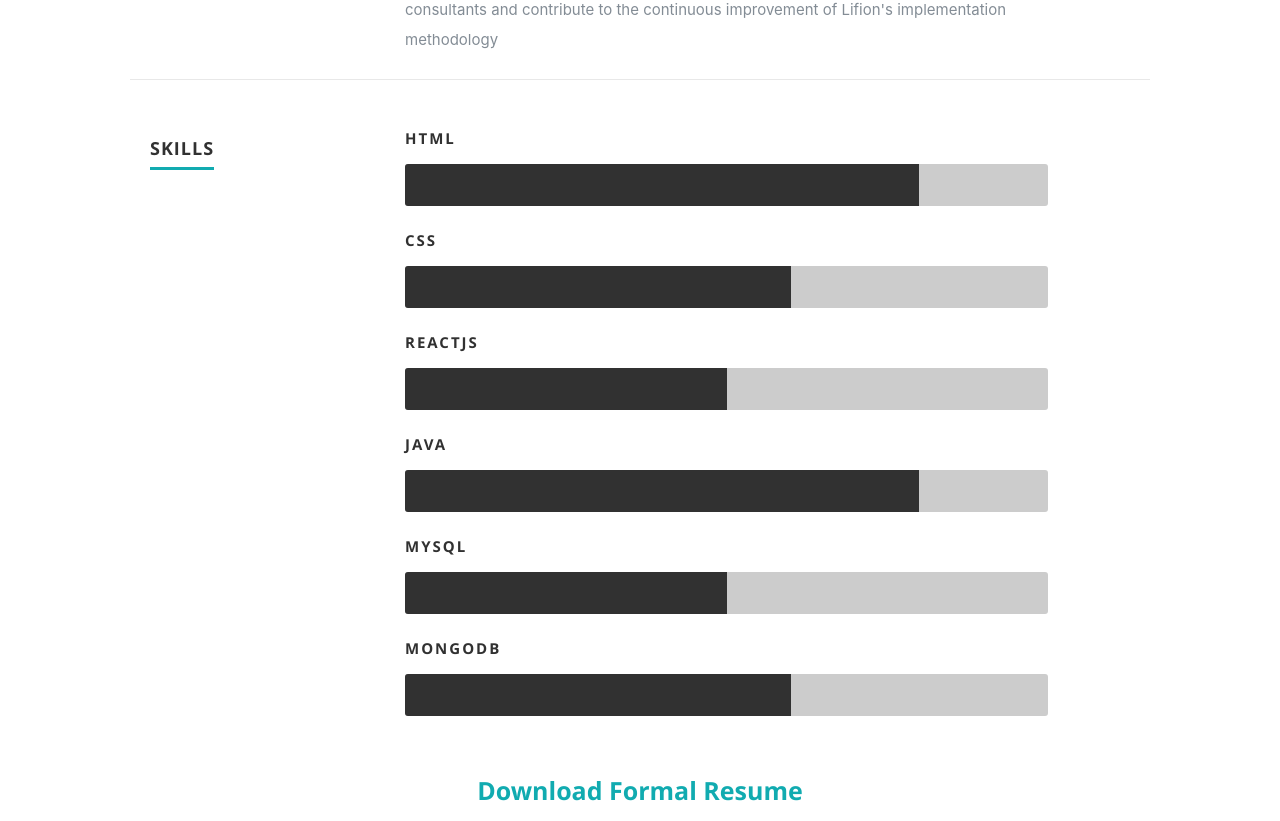
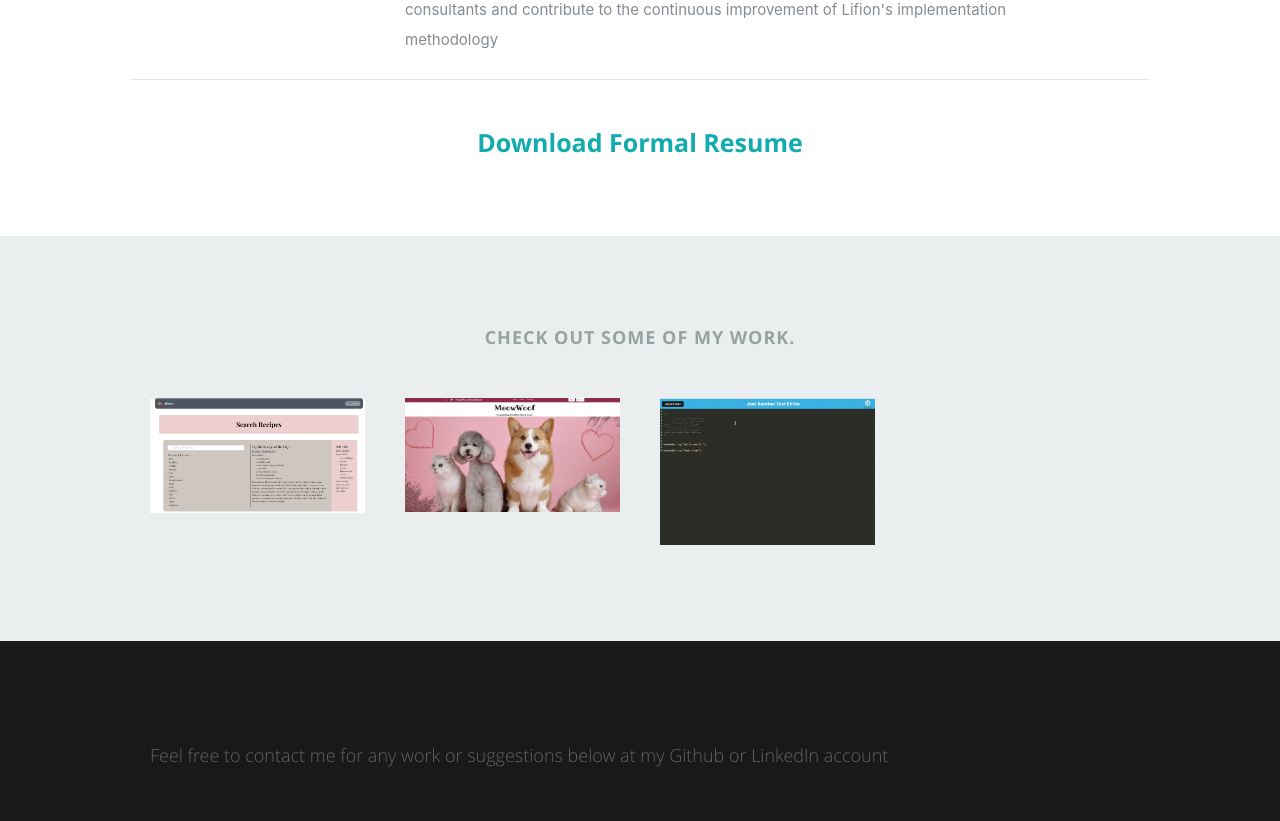
Before and after one commit to crhinesmith/crhinesmithPortfolio, a React (Create React App) app: page / in a window 1280 px wide. Shown: the part 1976-2797 px from the top of the page. Built offline with nearby package versions, Linux system fonts and the light colour scheme.

Commit message:
removed skills section

```diff
--- a/src/components/Resume.js
+++ b/src/components/Resume.js
@@ -67,36 +67,7 @@ export default class Resume extends Component {
         </div>
 
 
-        <div className="row skill">
 
-          <div className="three columns header-col">
-            <h1><span>Skills</span></h1>
-          </div>
-
-          <div className="nine columns main-col">
-
-
-            <div className="bars">
-
-              <ul className="skills">
-                {
-                  resumeData.skills && resumeData.skills.map((item) => {
-                    return (
-                      <li>
-                        <span className={`bar-expand ${item.skillname.toLowerCase()}`}>
-                        </span><em>{item.skillname}</em>
-                      </li>
-                    )
-                  })
-                }
-
-              </ul>
-
-            </div>
-
-          </div>
-
-        </div>
         <div>
            {
                 resumeData.resume && resumeData.resume.map((item) => {
```
